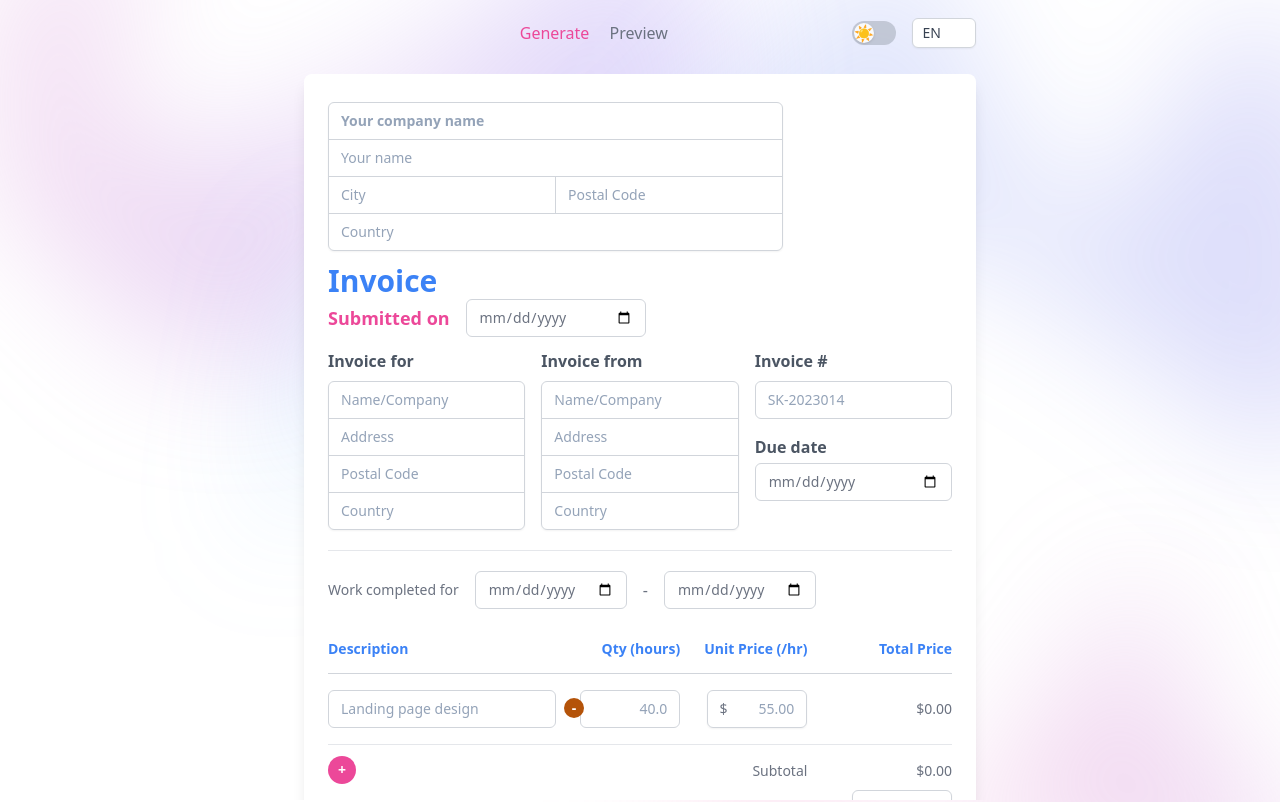
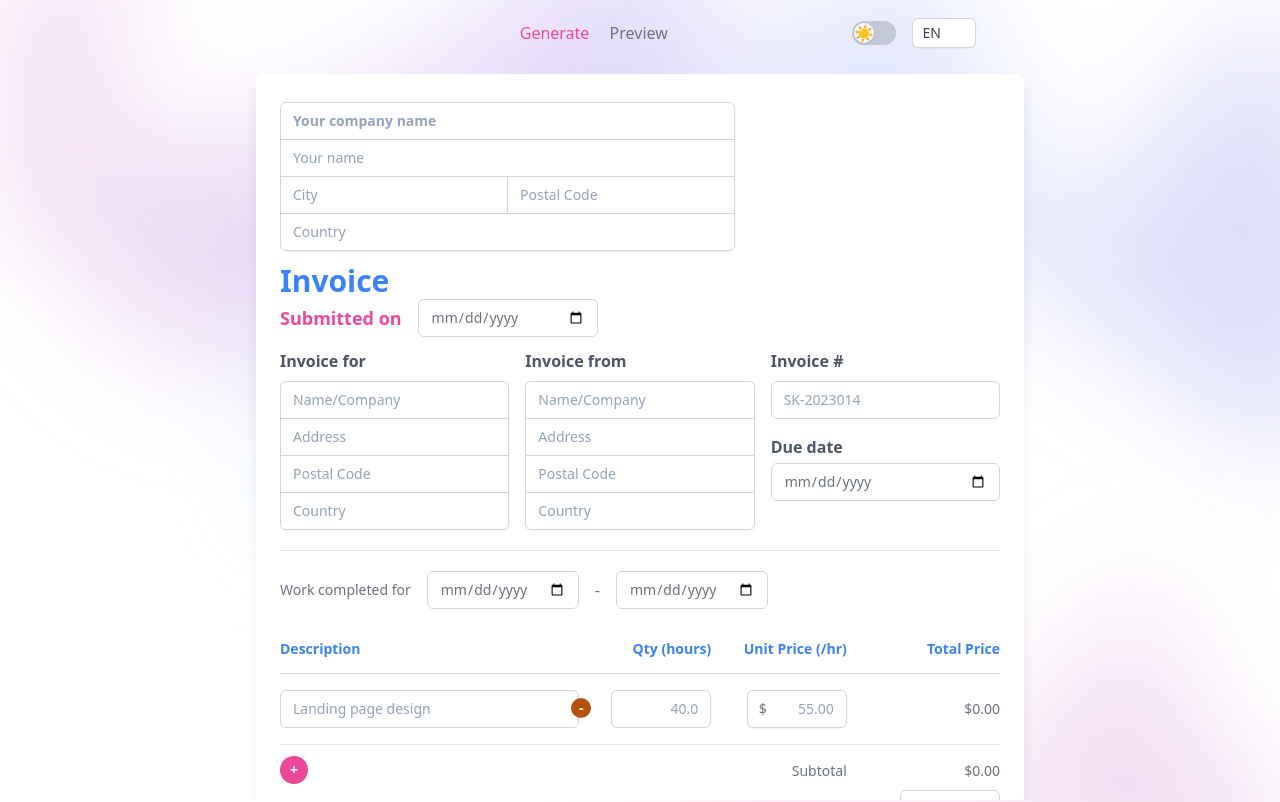
Before and after one commit to shamscorner/oinvogenny, a SvelteKit app: page /generate in a window 1280 px wide. Shown: the top 802 px of the page. Built offline with nearby package versions, Linux system fonts and the light colour scheme; some icons are missing.

Commit message:
fix: some UI responsive issues

```diff
--- a/src/lib/components/InvoiceSkeleton.svelte
+++ b/src/lib/components/InvoiceSkeleton.svelte
@@ -7,7 +7,7 @@
 
 <div class="px-4 print:px-0 sm:px-6">
 	<div
-		class="mx-auto mt-6 max-w-2xl rounded-lg bg-white p-4 text-gray-500 shadow-lg dark:bg-gray-800 dark:text-gray-400 print:bg-white print:text-gray-500 print:shadow-none sm:p-6"
+		class="mx-auto mt-6 max-w-3xl rounded-lg bg-white p-4 text-gray-500 shadow-lg dark:bg-gray-800 dark:text-gray-400 print:bg-white print:text-gray-500 print:shadow-none sm:p-6"
 	>
 		<header class="flex flex-col-reverse sm:flex-row justify-between gap-4">
 			<section class="text-xs">
--- a/src/routes/generate/+page.svelte
+++ b/src/routes/generate/+page.svelte
@@ -376,11 +376,11 @@
 							type="text"
 							name="item-description"
 							id="item-description"
-							class="rounded-md text-sm"
+							class="rounded-md text-sm min-w-[200px] sm:min-w-[240px] md:min-w-[280px]"
 							placeholder={$t('form.service-item.description')}
 						/>
 						<button
-							class="bg-amber-700 flex items-center justify-center rounded-full w-5 h-5 text-white font-semibold focus-visible:outline-none focus-visible:ring-2 focus-visible:ring-amber-700 hover:bg-amber-600 transition-colors focus-visible:ring-offset-2 dark:focus-visible:ring-offset-gray-800 absolute -right-4 top-6 z-10"
+							class="bg-amber-700 flex items-center justify-center rounded-full w-5 h-5 text-white font-semibold focus-visible:outline-none focus-visible:ring-2 focus-visible:ring-amber-700 hover:bg-amber-600 transition-colors focus-visible:ring-offset-2 dark:focus-visible:ring-offset-gray-800 absolute right-0 top-6 z-10"
 							on:click={() => removeItem(itemIdx)}
 						>
 							-
```
